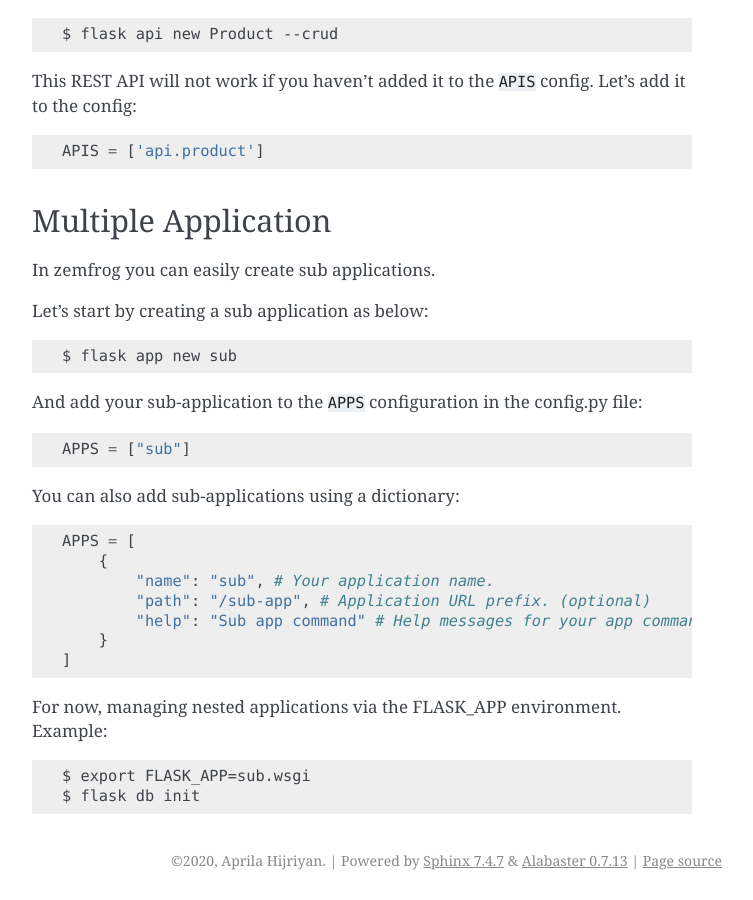
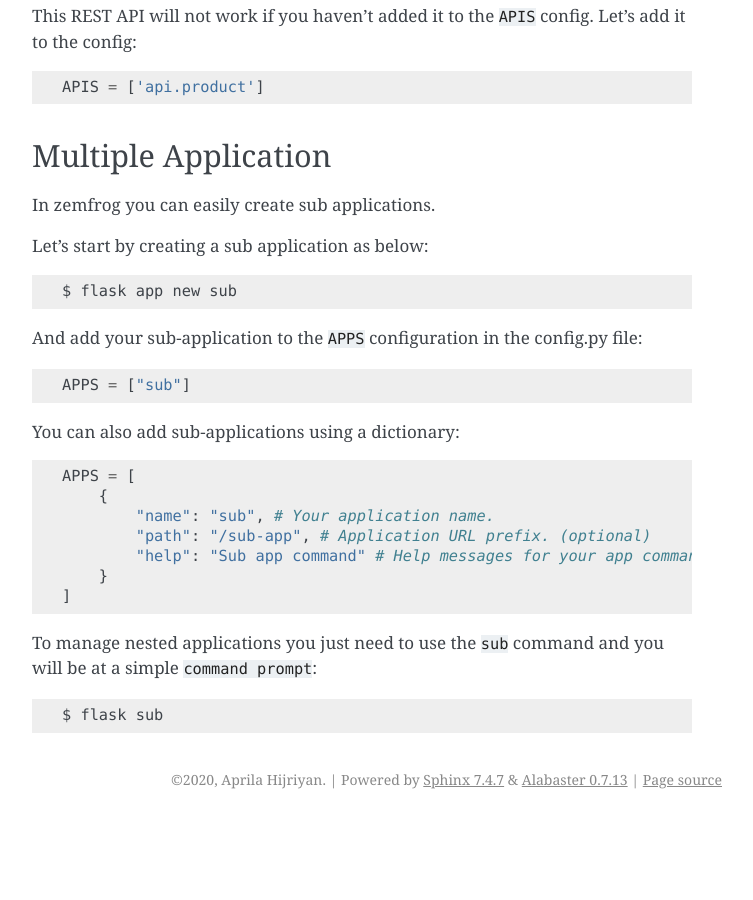
Before and after one commit to zemfrog/zemfrog, a Sphinx documentation site: the page built from docs/usage.rst, in a window 1280 px wide and 900 px high, scrolled down 5449 px. Shown: the whole window, without its empty margins (388-1141 px from the left). Built offline with Sphinx 7.4.7, drawn with Linux system fonts in a browser that asks for light colours; after the commit the page ends 6268 px from its top, so only the background shows below that; some of the changed text lies outside the part shown.

Commit message:
📖 DOC: update

```diff
--- a/docs/usage.rst
+++ b/docs/usage.rst
@@ -262,8 +260,6 @@ You can also add sub-applications using a dictionary::
         }
     ]
 
-For now, managing nested applications via the FLASK_APP environment.
-Example::
+To manage nested applications you just need to use the ``sub`` command and you will be at a simple ``command prompt``::
 
-    $ export FLASK_APP=sub.wsgi
-    $ flask db init
+    $ flask sub
```
Also changed, not shown: other parts of docs/usage.rst (+0 -2 lines).
